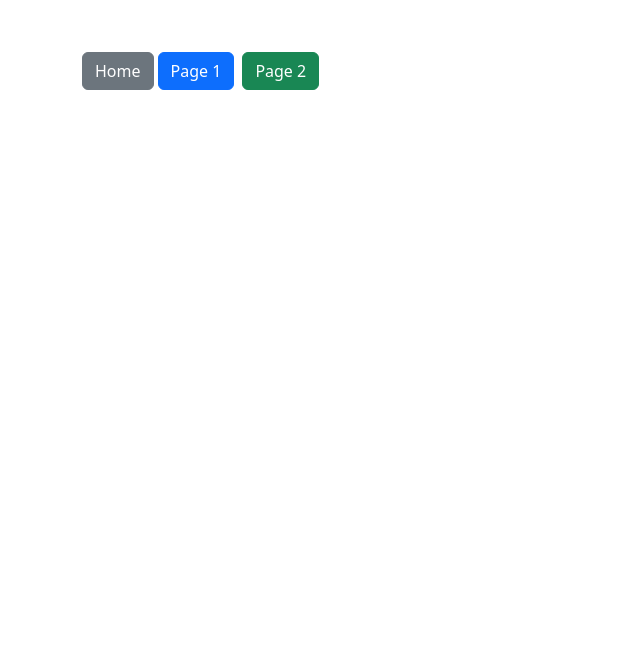
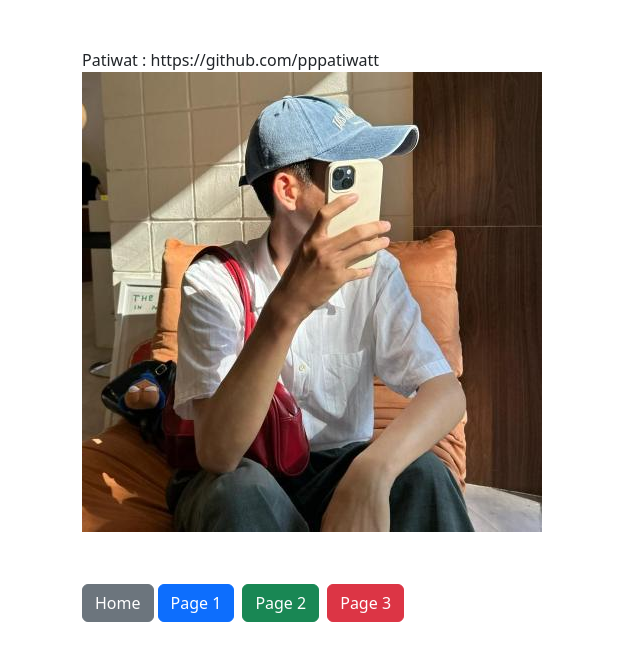
Before and after one commit to Sirawittop/Angular-Learn, an Angular app: page / in a window 1280 px wide. Shown: the top 660 px of the page, without its empty margins (0-640 px from the left). Built offline with nearby package versions, Linux system fonts and the light colour scheme.

Commit message:
text interpolation and property binding

```diff
--- a/src/app/app.component.html
+++ b/src/app/app.component.html
@@ -1,7 +1,15 @@
+<div class="container mt-5">
+  <div>{{title}}</div>
+  <div>
+    <img [src]="imageConverURL">
+  </div>
+</div>
+
 <div class="container mt-5">
   <button routerLink="/" type="button" class="btn btn-secondary">Home</button>
   <button routerLink="/page1" type="button" class="btn btn-primary m-1">Page 1</button>
   <button routerLink="/page2" type="button" class="btn btn-success m-1">Page 2</button>
+  <button routerLink="/page3" type="button" class="btn btn-danger m-1">Page 3</button>
 
 </div>
 
--- a/src/app/app.component.ts
+++ b/src/app/app.component.ts
@@ -9,5 +9,7 @@ import { RouterLink, RouterOutlet } from '@angular/router';
   styleUrl: './app.component.css'
 })
 export class AppComponent {
-  title = 'hello-angular';
+  title = 'Patiwat : https://github.com/pppatiwatt';
+  imageConverURL = '/patiwat.jpeg'
+
 }
--- a/src/app/app.routes.ts
+++ b/src/app/app.routes.ts
@@ -1,8 +1,10 @@
 import { Routes } from '@angular/router';
 import { Page1Component } from './page1/page1.component';
 import { Page2Component } from './page2/page2.component';
+import { Page3Component } from './page3/page3.component';
 
 export const routes: Routes = [
     { path: 'page1', component: Page1Component },
-    { path: 'page2', component: Page2Component }
+    { path: 'page2', component: Page2Component },
+    { path: 'page3', component: Page3Component }
 ];
--- /dev/null
+++ b/src/app/page3/page3.component.html
@@ -0,0 +1,3 @@
+<div class="container">
+    <p>Page 3</p>
+</div>
```
Also changed, not shown: src/app/page3/page3.component.ts (added, +12 -0 lines), public/patiwat.jpeg (added), src/app/page3/page3.component.css (added), 1 other file (tests, documents, lock files or other folders).
